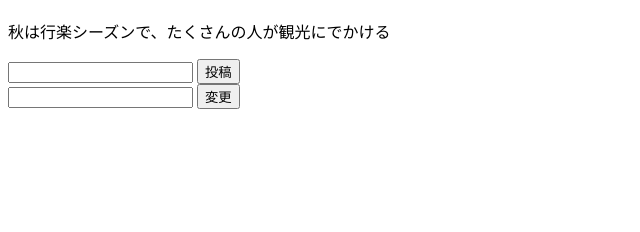
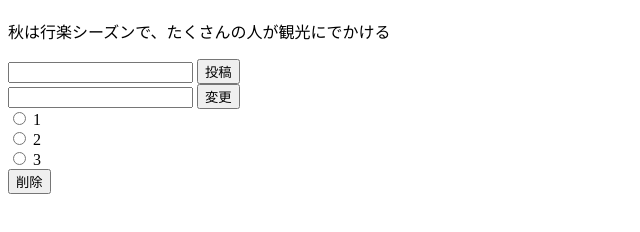
Before and after one commit to kabikira/node-express, a website: page index.html in a window 1280 px wide. Shown: the part 70-302 px from the top of the page, without its empty margins (0-640 px from the left). Drawn offline with Linux system fonts and the light colour scheme.

Commit message:
delete追加

```diff
--- a/index.html
+++ b/index.html
@@ -15,5 +15,17 @@
         <input type="text" name="updatedActivity">
         <button type="submit">変更</button>
     </form>
+    <form action="/delete" method="POST">
+        <input type="radio" name="number" value="0">
+        <label for="one">1</label>
+        <br>
+        <input type="radio" name="number" value="1">
+        <label for="two">2</label>
+        <br>
+        <input type="radio" name="number" value="2">
+        <label for="three">3</label>
+        <br>
+        <button type="submit">削除</button>
+    </form>
 </body>
 </html>
--- a/index.js
+++ b/index.js
@@ -19,6 +19,11 @@ app.post("/update", function (req, res) {
     res.send(activities);
 });
 
+app.post("/delete", function (req, res) {
+    activities.splice(req.body.number, 1);
+    res.send(activities);
+});
+
 app.listen(5050, function() {
     console.log("Listening on localhost port 5050");
 });
```
